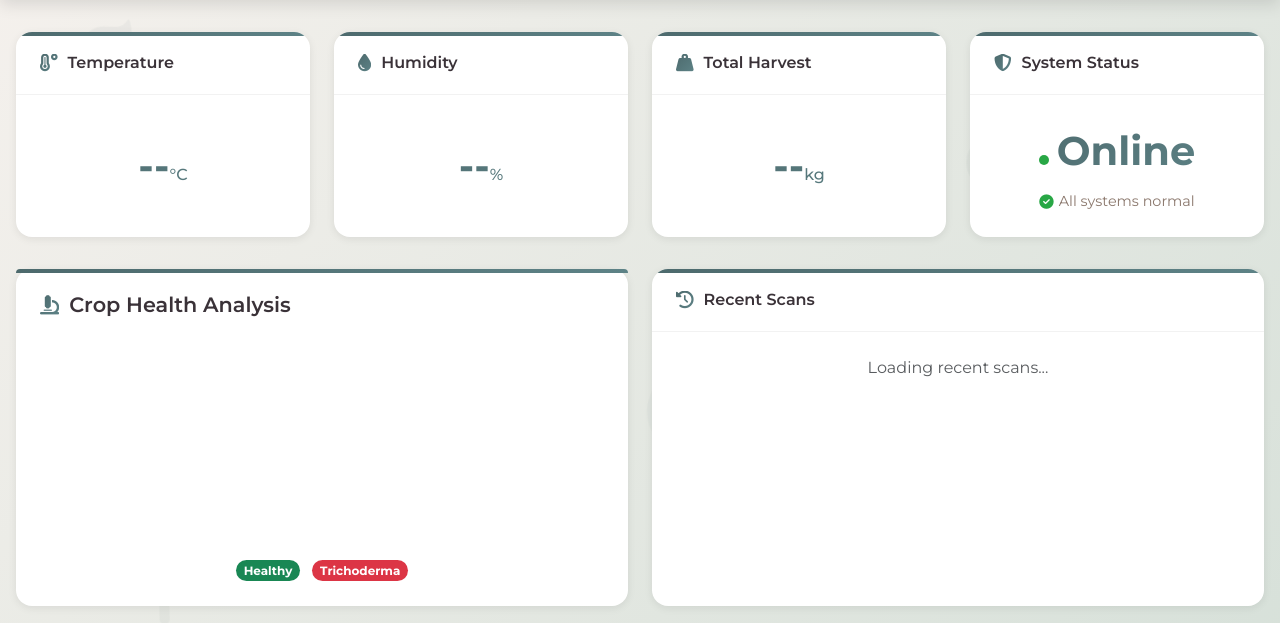
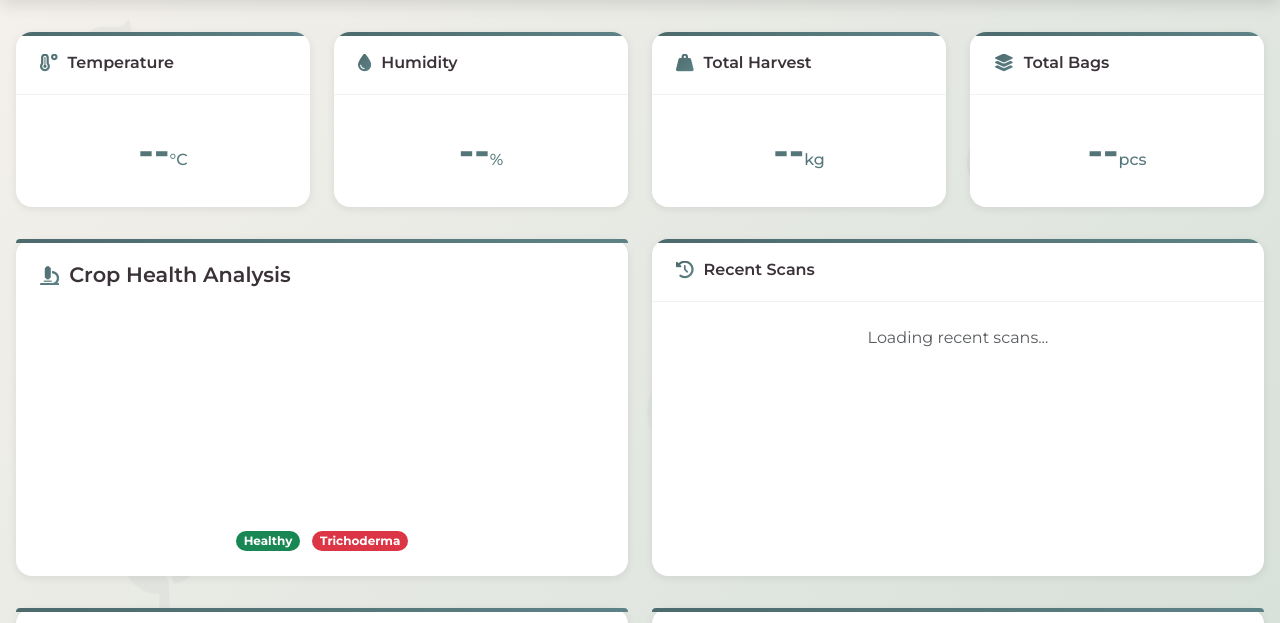
Before and after one commit to jadeabegaild/final_project, a Django app: template accounts/templates/accounts/dashboard.html in a window 1280 px wide. Shown: the part 60-683 px from the top of the page. Run offline with Django 5.2, Linux system fonts and the light colour scheme; the template is opened without the code that fills it, so the values that code supplies are empty.

Commit message:
add total mushroom bags at the dashboard

```diff
--- a/accounts/templates/accounts/dashboard.html
+++ b/accounts/templates/accounts/dashboard.html
@@ -766,17 +766,13 @@
 
         <div class="card">
           <div class="card-header">
-            <i class="fas fa-shield-alt"></i> System Status
+            <i class="fas fa-layer-group"></i> Total Bags
           </div>
           <div
             class="card-body text-center d-flex flex-column justify-content-center"
           >
-            <div class="stat-value">
-              <span class="status-indicator status-online"></span>Online
-            </div>
-            <div class="stat-trend">
-              <i class="fas fa-check-circle trend-up"></i>
-              <span>All systems normal</span>
+            <div class="stat-value" id="totalBags">
+              --<span class="stat-unit">pcs</span>
             </div>
           </div>
         </div>
@@ -1152,11 +1148,25 @@
           .catch((error) => console.error("Error loading scan data:", error));
       }
 
+      // UPDATED: Logic to update Total Bags card
       function fetchBagData() {
         fetch("{% url 'get_bag_data' %}")
           .then((response) => response.json())
           .then((data) => {
-            if (data.status_counts && bagStatusChart) {
+            if (data.status_counts) {
+              // Calculate TOTAL Bags
+              const totalBags = Object.values(data.status_counts).reduce(
+                (a, b) => a + b,
+                0
+              );
+
+              // Update Card ID
+              const totalBagsElement = document.getElementById("totalBags");
+              if (totalBagsElement) {
+                totalBagsElement.innerHTML = `${totalBags}<span class="stat-unit">pcs</span>`;
+              }
+
+              if (bagStatusChart) {
                 bagStatusChart.data.datasets[0].data = [
                   data.status_counts.active || 0,
                   data.status_counts.incubating || 0,
@@ -1165,6 +1175,7 @@
                   data.status_counts.discarded || 0,
                 ];
                 bagStatusChart.update();
+              }
             }
             if (data.type_counts && bagTypeChart) {
               bagTypeChart.data.datasets[0].data = [
@@ -1176,7 +1187,8 @@
               ];
               bagTypeChart.update();
             }
-          });
+          })
+          .catch((err) => console.error("Error fetching bag data:", err));
       }
 
       function fetchHarvestData() {
@@ -1206,7 +1218,6 @@
                   parseFloat(item.kilograms) > 5
                     ? '<span class="text-success">Excellent</span>'
                     : '<span class="text-warning">Low</span>';
-                // Column logic modified here to remove Growth Rate cell
                 tbody.innerHTML += `<tr><td>${item.date}</td><td>${parseFloat(
                   item.kilograms
                 ).toFixed(2)}</td><td>${status}</td></tr>`;
```
Lines whose indentation alone changed are shown as unchanged.
